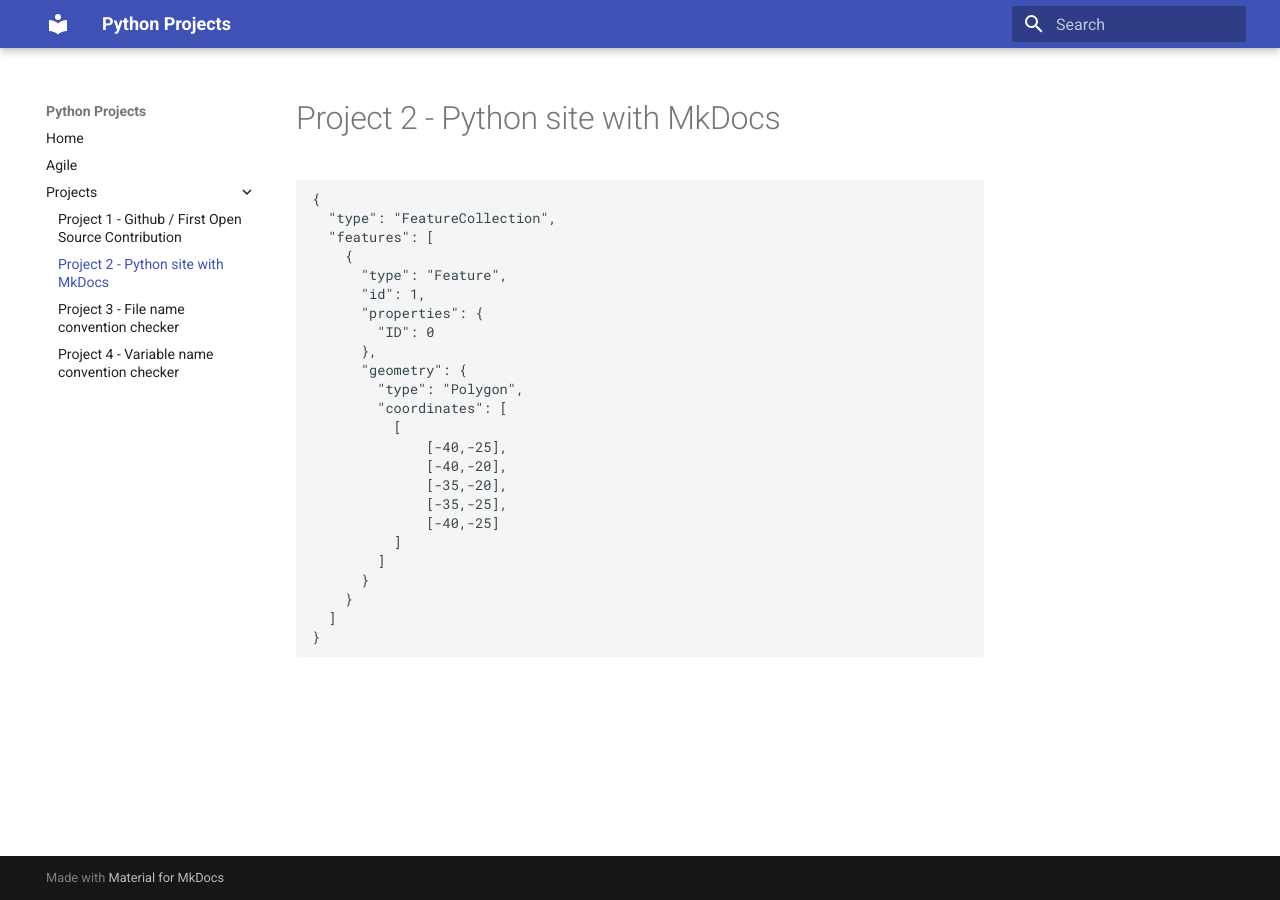
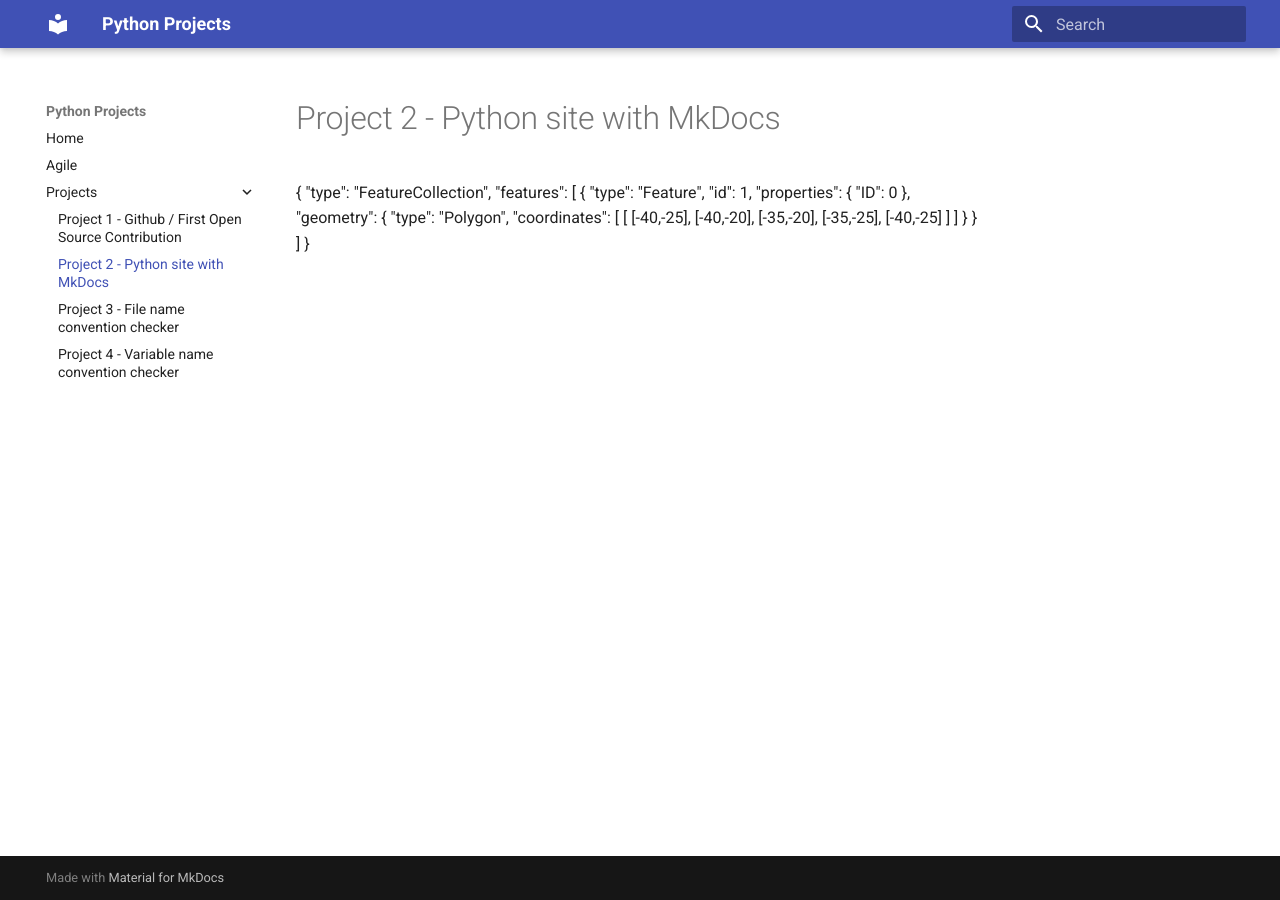
Before and after one commit to milagro2/pythonsite, an MkDocs documentation site: the page built from docs/project2.md, in a window 1280 px wide. Built offline with MkDocs 1.6.1 and Material for MkDocs 9.7.7, drawn with Linux system fonts in a browser that asks for light colours.

Commit message:
Update project2.md

````diff
--- a/docs/project2.md
+++ b/docs/project2.md
@@ -1,4 +1,4 @@
-```geojson
+
 {
   "type": "FeatureCollection",
   "features": [
@@ -23,4 +23,3 @@
     }
   ]
 }
-```
````
